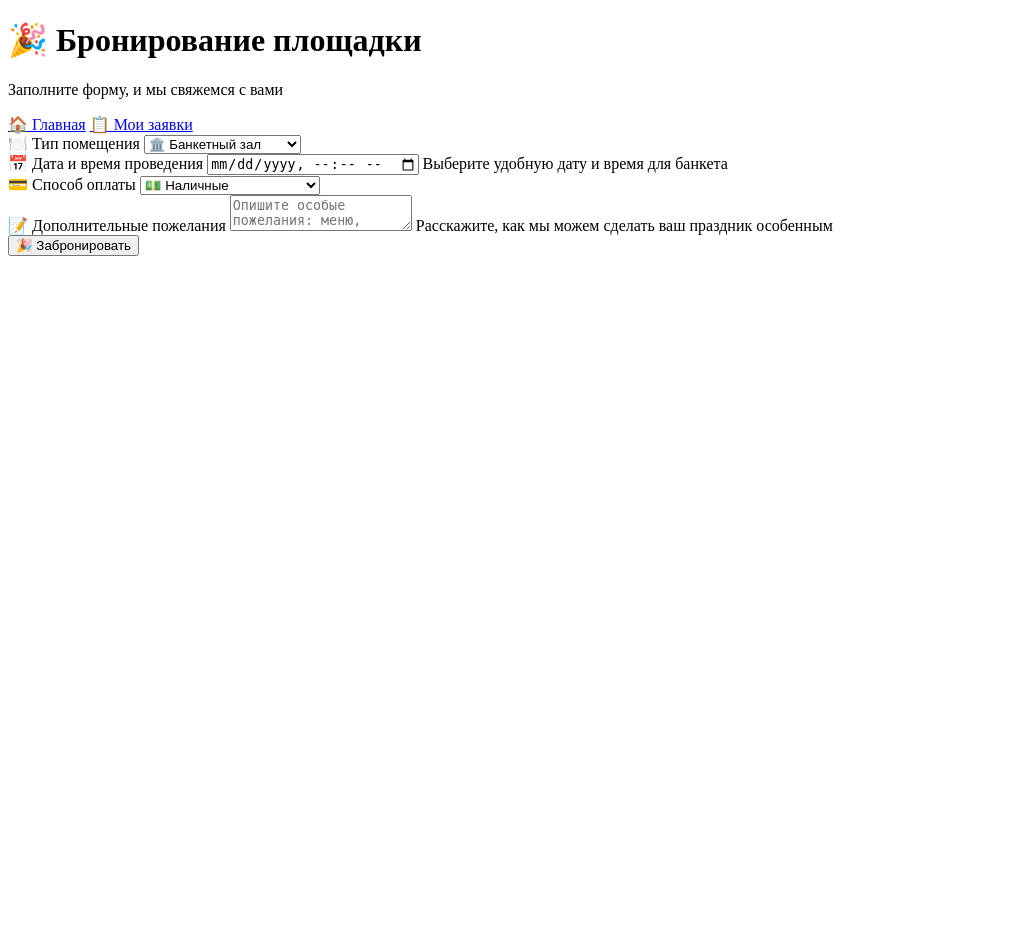
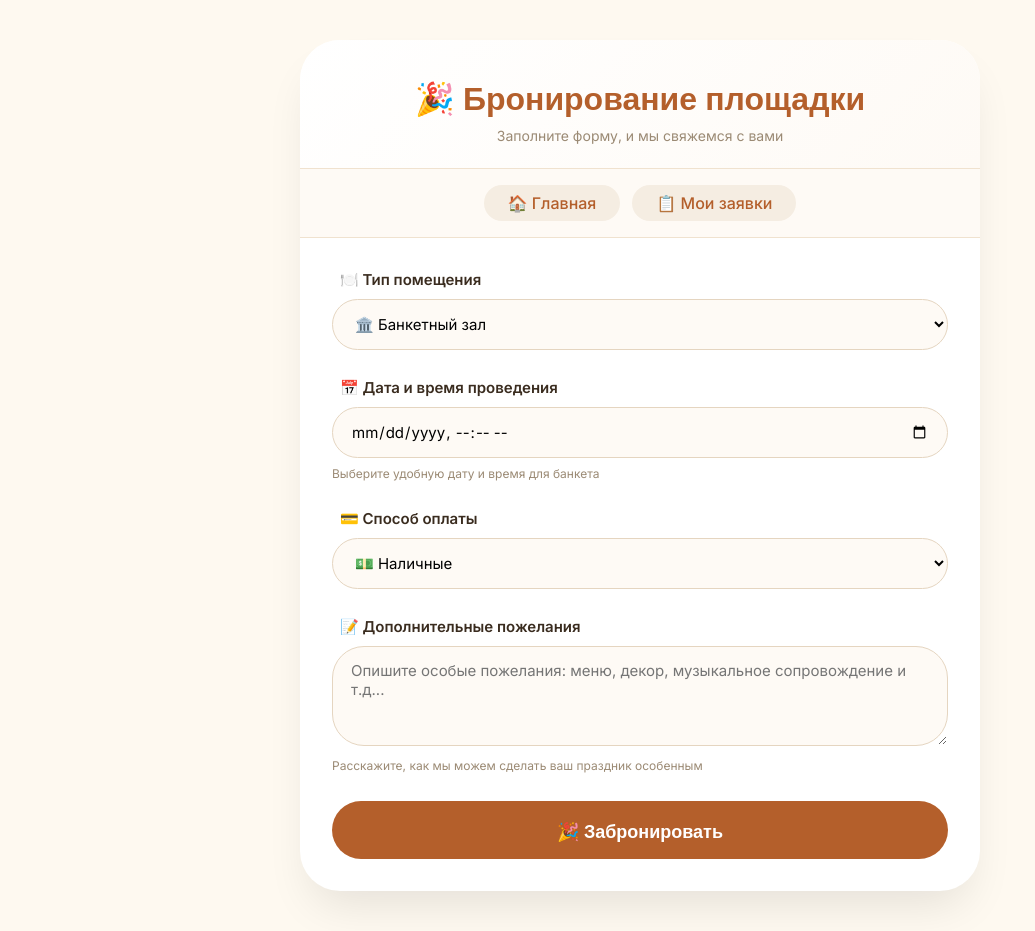
Before and after one commit to Rokval/banket-demo-, a PHP site: page /create.php in a window 1280 px wide. Shown: the whole page, without its empty margins (0-1035 px from the left). Before the commit the page ends 256 px from the top, so only its background shows below. Run offline with PHP 8.4, Linux system fonts and the light colour scheme; a user stored in the database is signed in; a stand-in replaces the project's code that opens the database connection.

Commit message:
оформление стр регистрации

```diff
--- a/create.php
+++ b/create.php
@@ -38,7 +38,202 @@ if ($_SERVER['REQUEST_METHOD'] == 'POST') {
     <meta name="viewport" content="width=device-width, initial-scale=1.0">
     <title>Бронирование площадки — Банкетам.Нет</title>
     <link href="https://fonts.googleapis.com/css2?family=Oswald:wght@300;400;500;600;700&display=swap" rel="stylesheet">
+    <style>
+        @import url('https://fonts.googleapis.com/css2?family=Inter:opsz,wght@14..32,300;14..32,400;14..32,500;14..32,600&display=swap');
 
+        * {
+            margin: 0;
+            padding: 0;
+            box-sizing: border-box;
+        }
+
+        body {
+            background: #fef9f0;
+            font-family: 'Inter', sans-serif;
+            padding: 40px 20px;
+            min-height: 100vh;
+        }
+
+        .container {
+            max-width: 680px;
+            margin: 0 auto;
+            background: white;
+            border-radius: 40px;
+            box-shadow: 0 25px 45px -12px rgba(0, 0, 0, 0.1);
+            overflow: hidden;
+        }
+
+        /* Шапка */
+        .header {
+            background: linear-gradient(135deg, #ffffff, #fefaf5);
+            padding: 32px 32px 24px;
+            border-bottom: 1px solid #f0e2cf;
+            text-align: center;
+        }
+
+        .header h1 {
+            font-family: 'Oswald', sans-serif;
+            font-size: 32px;
+            color: #b45f2b;
+            margin-bottom: 8px;
+        }
+
+        .header p {
+            color: #9b8a74;
+            font-size: 14px;
+        }
+
+        /* Навигация */
+        .nav-buttons {
+            display: flex;
+            gap: 12px;
+            padding: 16px 32px;
+            background: #fefaf5;
+            border-bottom: 1px solid #f0e2cf;
+            justify-content: center;
+        }
+
+        .nav-buttons a {
+            padding: 8px 24px;
+            border-radius: 40px;
+            background: #f5ede2;
+            color: #b45f2b;
+            text-decoration: none;
+            font-weight: 500;
+            transition: all 0.2s;
+            display: inline-flex;
+            align-items: center;
+            gap: 8px;
+        }
+
+        .nav-buttons a:hover {
+            background: #b45f2b;
+            color: white;
+            transform: translateY(-2px);
+        }
+
+        /* Сообщения */
+        .success-message {
+            background: #e2f3e4;
+            color: #2b6e3c;
+            padding: 16px 24px;
+            margin: 24px 32px;
+            border-radius: 28px;
+            text-align: center;
+        }
+
+        .success-message a {
+            color: #b45f2b;
+            text-decoration: none;
+            font-weight: 500;
+        }
+
+        .success-message a:hover {
+            text-decoration: underline;
+        }
+
+        .error-message {
+            background: #ffe6e5;
+            color: #b13b2d;
+            padding: 16px 24px;
+            margin: 24px 32px;
+            border-radius: 28px;
+            text-align: center;
+        }
+
+        /* Форма */
+        .form-container {
+            padding: 32px;
+        }
+
+        .form-group {
+            margin-bottom: 28px;
+        }
+
+        .form-group label {
+            display: block;
+            margin-bottom: 10px;
+            font-weight: 600;
+            color: #3a2c1f;
+            font-size: 15px;
+        }
+
+        .form-group label i {
+            margin-right: 8px;
+            color: #b45f2b;
+        }
+
+        .form-group input,
+        .form-group select,
+        .form-group textarea {
+            width: 100%;
+            padding: 14px 18px;
+            border: 1.5px solid #e5d5c0;
+            border-radius: 32px;
+            font-size: 15px;
+            font-family: 'Inter', sans-serif;
+            background: #fefaf5;
+            transition: all 0.2s;
+        }
+
+        .form-group input:focus,
+        .form-group select:focus,
+        .form-group textarea:focus {
+            outline: none;
+            border-color: #b45f2b;
+            box-shadow: 0 0 0 3px rgba(180, 95, 43, 0.1);
+        }
+
+        .form-group input:hover,
+        .form-group select:hover,
+        .form-group textarea:hover {
+            border-color: #d4b48c;
+        }
+
+        .form-group textarea {
+            resize: vertical;
+            min-height: 100px;
+        }
+
+        .hint {
+            font-size: 12px;
+            color: #9b8a74;
+            margin-top: 8px;
+            display: block;
+        }
+
+        /* Кнопка */
+        .btn-submit {
+            width: 100%;
+            background: #b45f2b;
+            color: white;
+            border: none;
+            padding: 16px;
+            border-radius: 40px;
+            font-size: 18px;
+            font-weight: 600;
+            font-family: 'Oswald', sans-serif;
+            cursor: pointer;
+            transition: all 0.2s;
+            display: flex;
+            align-items: center;
+            justify-content: center;
+            gap: 10px;
+        }
+
+        .btn-submit:hover {
+            background: #9c4f22;
+            transform: translateY(-2px);
+        }
+
+        /* Адаптивность */
+        @media (max-width: 550px) {
+            .header h1 { font-size: 26px; }
+            .form-container { padding: 24px; }
+            .nav-buttons { flex-direction: column; align-items: center; }
+            .nav-buttons a { width: 100%; justify-content: center; }
+        }
+    </style>
 </head>
 <body>
     <div class="container">
```
